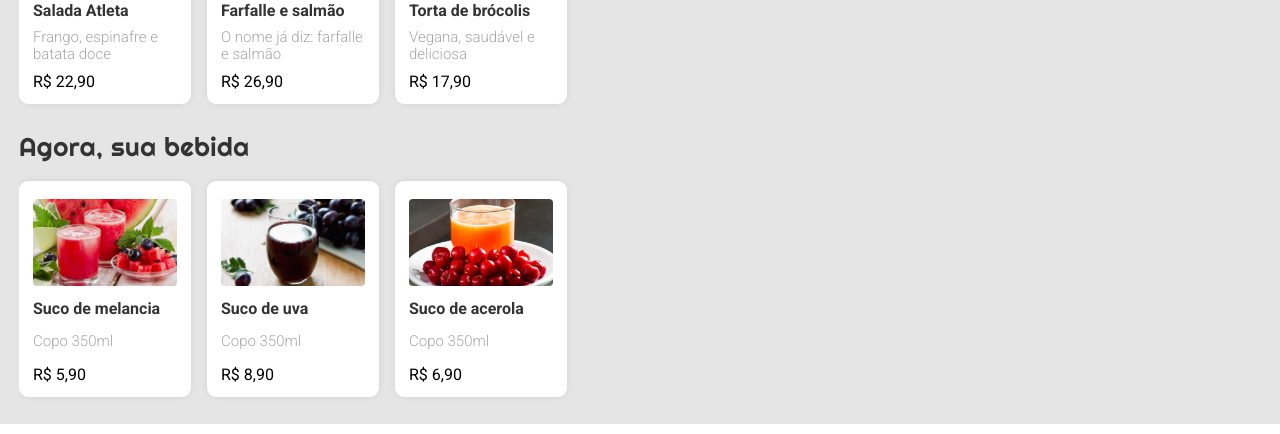
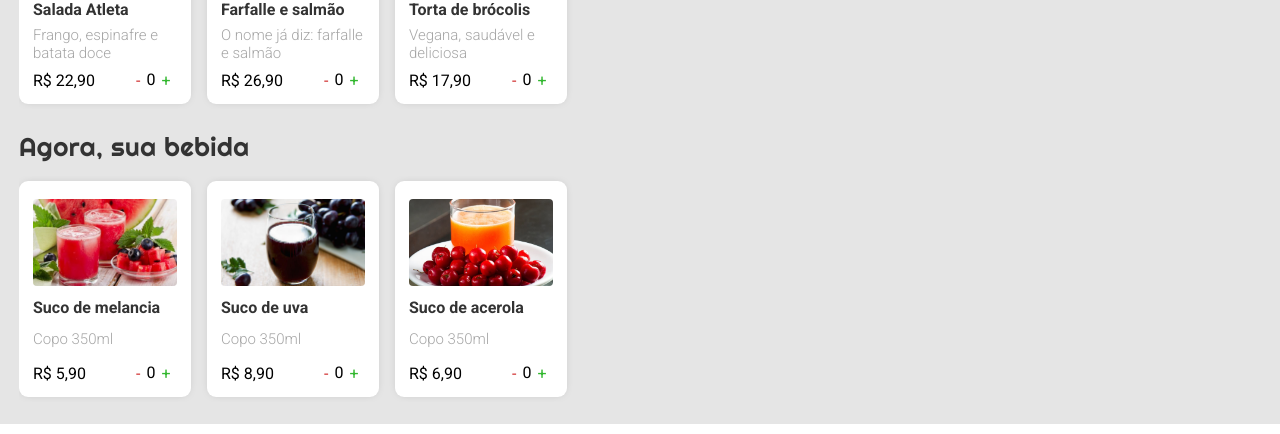
Before and after one commit to andrezzasouza/DrivenEats, a JavaScript app: page / in a window 1280 px wide. Shown: the part 284-718 px from the top of the page. Built offline with nearby package versions, Linux system fonts and the light colour scheme.

Commit message:
Render all components and finish layout

```diff
--- a/public/css/style.css
+++ b/public/css/style.css
@@ -223,6 +223,27 @@ ion-icon {
     display: none;
 }
 
+.counter {
+    display: flex;
+    width: 47px;
+}
+
+.counter button {
+    background-color: transparent;
+    border: none;
+    font-family: 'Roboto', sans-serif;
+    font-size: 16px;
+    line-height: 19px;
+}
+
+.plus {
+    color: #32B72F;
+}
+
+.minus {
+    color: #CF2B2B;
+}
+
 .check-enabled {
     width: 19px;
     height: 19px;
--- /dev/null
+++ b/src/Counter.js
@@ -0,0 +1,9 @@
+export default function Counter () {
+    return (
+        <div className="counter">
+            <button className="minus">-</button>
+            <div className="value">0</div>
+            <button className="plus">+</button>
+        </div>
+    );
+}
--- a/src/Dish.js
+++ b/src/Dish.js
@@ -1,3 +1,5 @@
+import Counter from "./Counter";
+
 export default function Dish (props) {
 
   const {dishImg, dishAlt, dishName, description, price} = props;
@@ -9,7 +11,7 @@ export default function Dish (props) {
       <p className="description">{description}</p>
       <div className="price-and-check">
         <p>R$ <span className="price">{price}</span></p>
-        <ion-icon name="checkmark-circle" className="check"></ion-icon>
+        <Counter />
       </div>
     </button>
   );
```
